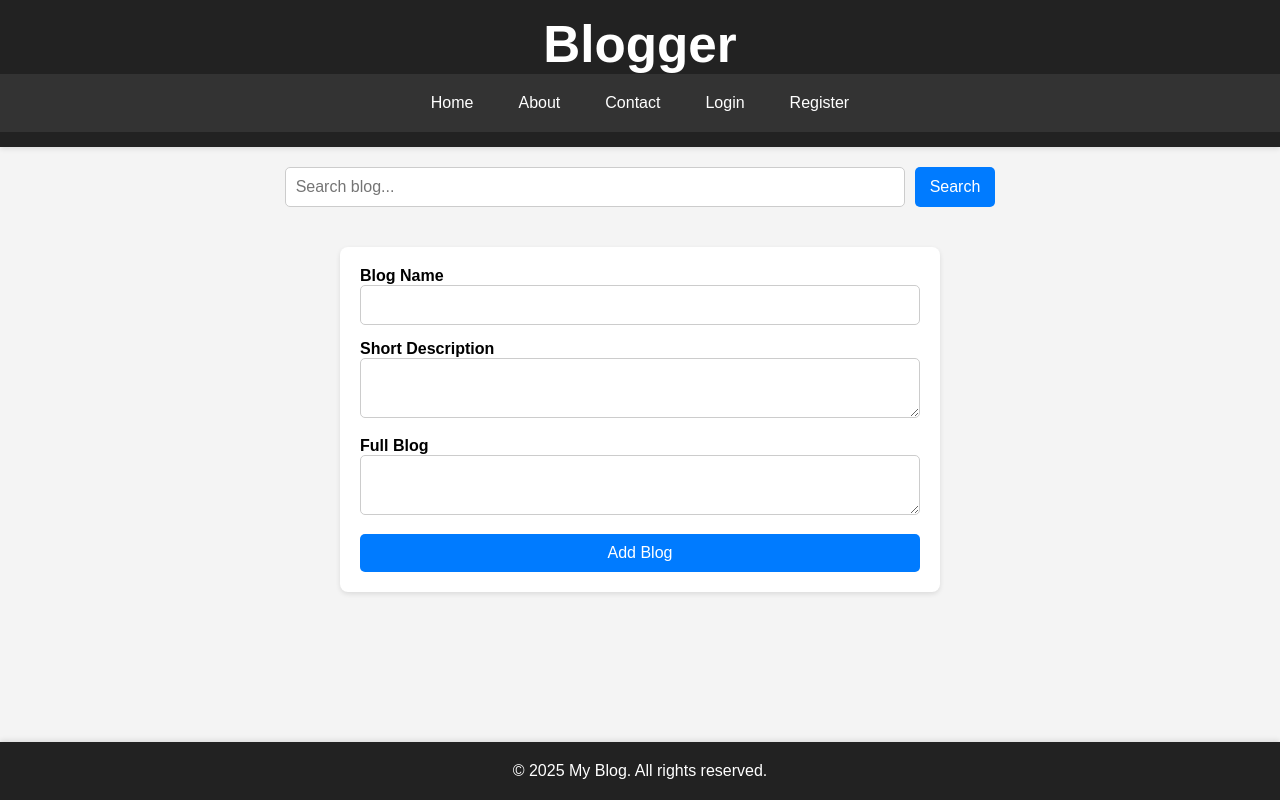
After one commit to Doodle-Aditya/Flask-blog, a Flask app: page /blog in a window 1280 px wide. The commit adds this page. Run offline with Flask 3, Linux system fonts and the light colour scheme; data that the repository does not hold is empty; some libraries are stand-ins or nearby versions.

Commit message:
Added blog page and search bar

```diff
--- a/app.py
+++ b/app.py
@@ -1,6 +1,6 @@
 from flask import Flask, render_template, redirect, url_for, session, flash, request
 from flask_wtf import FlaskForm
-from wtforms import StringField, PasswordField, SubmitField
+from wtforms import StringField, PasswordField, SubmitField, TextAreaField
 from wtforms.validators import DataRequired
 from flask_mysqldb import MySQL
 from flask_wtf.csrf import CSRFProtect
@@ -19,6 +19,7 @@ app.config['MYSQL_DB'] = 'userbase'
 
 mysql = MySQL(app)
 
+# Forms
 class RegisterForm(FlaskForm):
     user_name = StringField('User Name', validators=[DataRequired()])
     name = StringField('Name', validators=[DataRequired()])
@@ -31,6 +32,17 @@ class LoginForm(FlaskForm):
     password = PasswordField('Password', validators=[DataRequired()])
     submit = SubmitField('Login')
 
+class SearchForm(FlaskForm):
+    key_word = StringField('Blog Name', validators=[DataRequired()])
+    submit = SubmitField('Search')
+
+class BlogForm(FlaskForm):
+    blogname = StringField('Blog Name', validators=[DataRequired()])
+    description = TextAreaField('Short Description', validators=[DataRequired()])
+    fullblog = TextAreaField('Full Blog', validators=[DataRequired()])
+    submit = SubmitField('Add Blog')
+
+# Routes
 @app.route('/')
 def home():
     return render_template('index.html')
@@ -38,14 +50,12 @@ def home():
 @app.route('/register', methods=['GET', 'POST'])
 def register():
     form = RegisterForm()
-
     if form.validate_on_submit():
         user_name = form.user_name.data
         name = form.name.data
         email = form.email.data
         password = form.password.data
 
-        # Store data in MySQL
         cursor = mysql.connection.cursor()
         cursor.execute("INSERT INTO user_1 (user_name, name_of_user, email, pass) VALUES (%s, %s, %s, %s)",
                        (user_name, name, email, password))
@@ -53,15 +63,13 @@ def register():
         cursor.close()
 
         flash('Registration successful! Please log in.', 'success')
-        return redirect(url_for('login'))  # Redirect to login page after registration
+        return redirect(url_for('login'))
 
     return render_template('register.html', form=form)
 
 @app.route('/login', methods=['GET', 'POST'])
 def login():
     form = LoginForm()
-
-
     if form.validate_on_submit():
         user_name = form.user_name.data
         password = form.password.data
@@ -71,21 +79,14 @@ def login():
         user = cursor.fetchone()
         cursor.close()
 
-
-        if user:
-            db_password = user[3]
-            if db_password == password:
-                session['user_name'] = user_name
-
-                flash('Login successful!', 'success')
-                return redirect(url_for('home'))
-            else:
-                flash('Invalid Username or Password', 'danger')
+        if user and user[3] == password:
+            session['user_name'] = user_name
+            flash('Login successful!', 'success')
+            return redirect(url_for('home'))
         else:
-            flash('User not found', 'danger')
+            flash('Invalid Username or Password', 'danger')
 
     return render_template('login.html', form=form)
-
 
 @app.route('/logout')
 def logout():
@@ -101,5 +102,39 @@ def about():
 def contact():
     return render_template('contact.html')
 
+@app.route('/blog', methods=['GET', 'POST'])
+def blog():
+    search_form = SearchForm()
+    blog_form = BlogForm()
+
+    if blog_form.validate_on_submit():
+        blogname = blog_form.blogname.data
+        description = blog_form.description.data
+        fullblog = blog_form.fullblog.data
+
+        cursor = mysql.connection.cursor()
+        cursor.execute('INSERT INTO blogs (blogname, description, fullblog) VALUES (%s, %s, %s)',
+                       (blogname, description, fullblog))
+        mysql.connection.commit()
+        cursor.close()
+
+        flash("Blog added successfully!", "success")
+        return redirect(url_for('blog'))
+
+    results = None
+    if search_form.validate_on_submit():
+        key_word = search_form.key_word.data
+        cursor = mysql.connection.cursor()
+        cursor.execute("SELECT * FROM blogs WHERE blogname LIKE %s", ('%' + key_word + '%',))
+        results = cursor.fetchall()
+        cursor.close()
+
+    cursor = mysql.connection.cursor()
+    cursor.execute("SELECT * FROM blogs")
+    all_blogs = cursor.fetchall()
+    cursor.close()
+
+    return render_template('blog.html', search_form=search_form, blog_form=blog_form, results=results, all_blogs=all_blogs)
+
 if __name__ == '__main__':
     app.run(debug=True)
--- /dev/null
+++ b/static/css/blog.css
@@ -0,0 +1,193 @@
+/* Reset and Global Styles */
+* {
+    margin: 0;
+    padding: 0;
+    box-sizing: border-box;
+}
+
+body {
+    font-family: Arial, sans-serif;
+    background-color: #f4f4f4;
+    min-height: 100vh;
+    display: flex;
+    flex-direction: column;
+}
+
+/* Header */
+header {
+    background: #222;
+    color: white;
+    padding: 15px 0;
+    text-align: center;
+    font-size: 1.6rem;
+    position: sticky;
+    top: 0;
+    width: 100%;
+    z-index: 1000;
+    box-shadow: 0px 2px 5px rgba(0, 0, 0, 0.1);
+}
+
+/* Navbar */
+.navbar {
+    display: flex;
+    justify-content: center;
+    align-items: center;
+    background: #333;
+    padding: 10px 20px;
+}
+
+.navbar ul {
+    list-style: none;
+    display: flex;
+    gap: 15px;
+    flex-wrap: wrap;
+}
+
+.navbar ul li a {
+    color: white;
+    text-decoration: none;
+    padding: 10px 15px;
+    display: block;
+    border-radius: 5px;
+    transition: background 0.3s ease;
+    font-size: 1rem;
+}
+
+.navbar ul li a:hover {
+    background: #555;
+}
+
+/* Search Bar */
+.search-container {
+    display: flex;
+    justify-content: center;
+    padding: 20px;
+}
+
+.search-container .form-control {
+    width: 50%;
+    padding: 10px;
+    font-size: 1rem;
+    border: 1px solid #ccc;
+    border-radius: 5px;
+}
+
+.search-container .submit-btn {
+    padding: 10px 15px;
+    border: none;
+    background: #007bff;
+    color: white;
+    font-size: 1rem;
+    cursor: pointer;
+    border-radius: 5px;
+    margin-left: 10px;
+}
+
+.search-container .submit-btn:hover {
+    background: #0056b3;
+}
+
+/* Blog Form */
+.blog-form {
+    max-width: 600px;
+    margin: 20px auto;
+    background: white;
+    padding: 20px;
+    border-radius: 8px;
+    box-shadow: 0px 2px 5px rgba(0, 0, 0, 0.1);
+}
+
+.blog-form .item {
+    margin-bottom: 15px;
+}
+
+.blog-form label {
+    font-weight: bold;
+}
+
+.blog-form .form-control {
+    width: 100%;
+    padding: 10px;
+    font-size: 1rem;
+    border: 1px solid #ccc;
+    border-radius: 5px;
+}
+
+.blog-form .submit-btn {
+    padding: 10px 15px;
+    border: none;
+    background: #007bff;
+    color: white;
+    font-size: 1rem;
+    cursor: pointer;
+    border-radius: 5px;
+    width: 100%;
+}
+
+.blog-form .submit-btn:hover {
+    background: #0056b3;
+}
+
+/* Blog Posts Section */
+.blog-posts {
+    display: grid;
+    grid-template-columns: repeat(auto-fit, minmax(300px, 1fr));
+    gap: 20px;
+    padding: 40px;
+    max-width: 1000px;
+    margin: 20px auto;
+}
+
+.blog-post {
+    background: white;
+    padding: 20px;
+    border-radius: 8px;
+    box-shadow: 0px 2px 5px rgba(0, 0, 0, 0.1);
+    transition: transform 0.3s ease, box-shadow 0.3s ease;
+}
+
+.blog-post:hover {
+    transform: translateY(-5px);
+    box-shadow: 0px 4px 10px rgba(0, 0, 0, 0.2);
+}
+
+.blog-post h3 {
+    font-size: 1.5rem;
+    color: #333;
+    margin-bottom: 10px;
+}
+
+.blog-post p {
+    font-size: 1rem;
+    color: #555;
+}
+
+/* Footer */
+footer {
+    background: #222;
+    color: white;
+    text-align: center;
+    padding: 20px;
+    font-size: 1rem;
+    margin-top: auto;
+    width: 100%;
+    box-shadow: 0px -2px 5px rgba(0, 0, 0, 0.1);
+}
+
+/* Responsive Design */
+@media (max-width: 768px) {
+    .navbar ul {
+        flex-direction: column;
+        align-items: center;
+        gap: 10px;
+    }
+
+    .search-container .form-control {
+        width: 80%;
+    }
+
+    .blog-posts {
+        grid-template-columns: 1fr;
+        padding: 20px;
+    }
+}
--- a/templates/about.html
+++ b/templates/about.html
@@ -14,6 +14,7 @@
             <ul>
                 <li><a href="{{ url_for('home') }}">Home</a></li>
                 <li><a href="{{ url_for('contact') }}">Contact</a></li>
+                <li><a href="{{ url_for('blog') }}">Blog</a></li>
                 {% if 'user_name' in session %}
                     <li><a href="{{ url_for('logout') }}">Logout</a></li>
                 {% else %}
--- /dev/null
+++ b/templates/blog.html
@@ -0,0 +1,62 @@
+<!DOCTYPE html>
+<html lang="en">
+<head>
+    <meta charset="UTF-8">
+    <meta name="viewport" content="width=device-width, initial-scale=1.0">
+    <title>My Blog</title>
+    <link rel="stylesheet" href="{{ url_for('static', filename='css/blog.css') }}">
+</head>
+<body>
+    <header>
+        <h1>Blogger</h1>
+        <nav class="navbar">
+            <ul>
+                <li><a href="{{ url_for('home') }}">Home</a></li>
+                <li><a href="{{ url_for('about') }}">About</a></li>
+                <li><a href="{{ url_for('contact') }}">Contact</a></li>
+                {% if 'user_name' in session %}
+                    <li><a href="{{ url_for('logout') }}">Logout</a></li>
+                {% else %}
+                    <li><a href="{{ url_for('login') }}">Login</a></li>
+                    <li><a href="{{ url_for('register') }}">Register</a></li>
+                {% endif %}
+            </ul>
+        </nav>
+    </header>
+
+    <main>
+        <form method="POST" class="search-container">
+            {{ search_form.hidden_tag() }}
+            {{ search_form.key_word(class='form-control', placeholder='Search blog...') }}
+            {{ search_form.submit(class='submit-btn') }}
+        </form>
+
+        <form method="POST" class="blog-form">
+            {{ blog_form.hidden_tag() }}
+            <div class="item">
+                {{ blog_form.blogname.label }} {{ blog_form.blogname(class='form-control') }}
+            </div>
+            <div class="item">
+                {{ blog_form.description.label }} {{ blog_form.description(class='form-control') }}
+            </div>
+            <div class="item">
+                {{ blog_form.fullblog.label }} {{ blog_form.fullblog(class='form-control') }}
+            </div>
+            {{ blog_form.submit(class='submit-btn') }}
+        </form>
+
+        <section class="blog-posts">
+            {% for blog in all_blogs %}
+            <div class="blog-post">
+                <h3>{{ blog[1] }}</h3>
+                <p>{{ blog[2] }}</p>
+            </div>
+            {% endfor %}
+        </section>
+    </main>
+
+    <footer>
+        <p>&copy; 2025 My Blog. All rights reserved.</p>
+    </footer>
+</body>
+</html>
--- a/templates/contact.html
+++ b/templates/contact.html
@@ -14,6 +14,7 @@
             <ul>
                 <li><a href="{{ url_for('home') }}">Home</a></li>
                 <li><a href="{{ url_for('about') }}">About</a></li>
+                <li><a href="{{ url_for('blog') }}">Blog</a></li>
                 {% if 'user_name' in session %}
                     <li><a href="{{ url_for('logout') }}">Logout</a></li>
                 {% else %}
--- a/templates/index.html
+++ b/templates/index.html
@@ -14,6 +14,7 @@
             <ul>
                 <li><a href="{{ url_for('about') }}">About</a></li>
                 <li><a href="{{ url_for('contact') }}">Contact</a></li>
+                <li><a href="{{ url_for('blog') }}">Blog</a></li>
                 {% if 'user_name' in session %}
                     <li><a href="{{ url_for('logout') }}">Logout</a></li>
                 {% else %}
--- a/templates/login.html
+++ b/templates/login.html
@@ -15,6 +15,7 @@
             <ul>
                 <li><a href="{{ url_for('home') }}">Home</a></li>
                 <li><a href="{{ url_for('contact') }}">Contact</a></li>
+                <li><a href="{{ url_for('blog') }}">Blog</a></li>
                 <li><a href="{{ url_for('register') }}">Register</a></li>
             </ul>
         </nav>
--- a/templates/register.html
+++ b/templates/register.html
@@ -13,6 +13,7 @@
             <ul>
                 <li><a href="{{ url_for('home') }}">Home</a></li>
                 <li><a href="{{ url_for('contact') }}">Contact</a></li>
+                <li><a href="{{ url_for('blog') }}">Blog</a></li>
                 <li><a href="{{ url_for('login') }}">Login</a></li>
             </ul>
         </nav>
```
